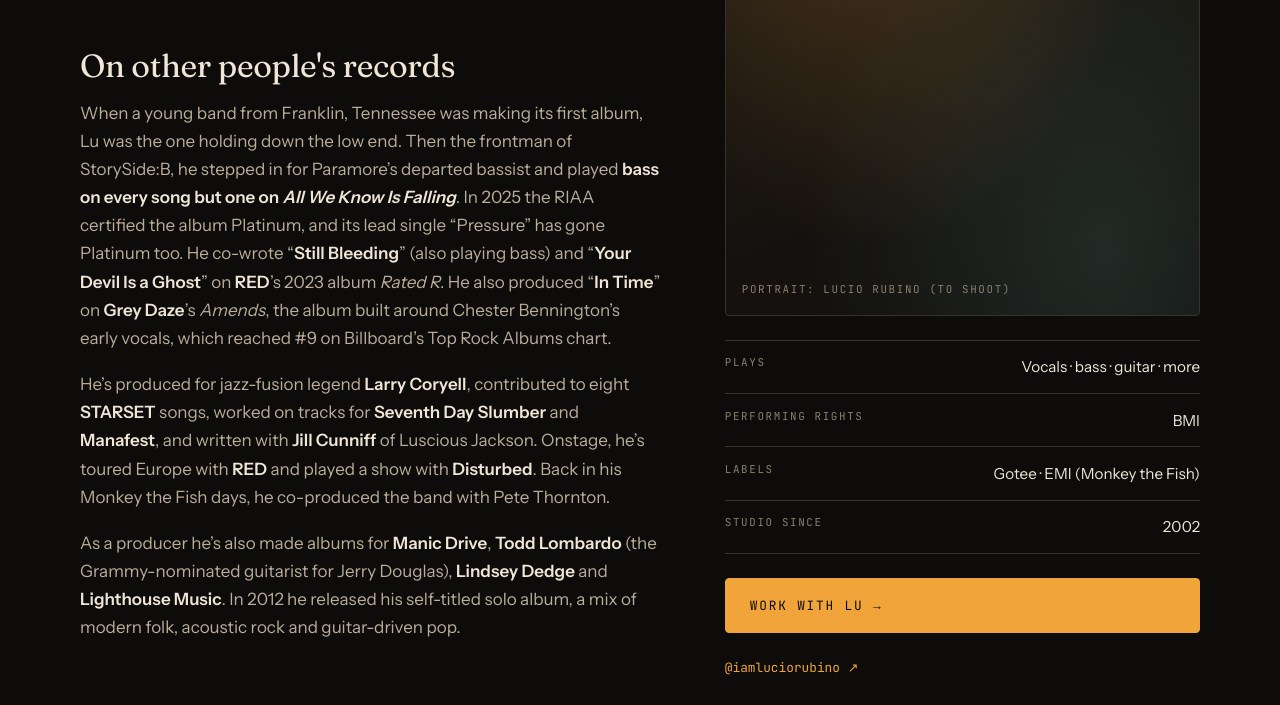
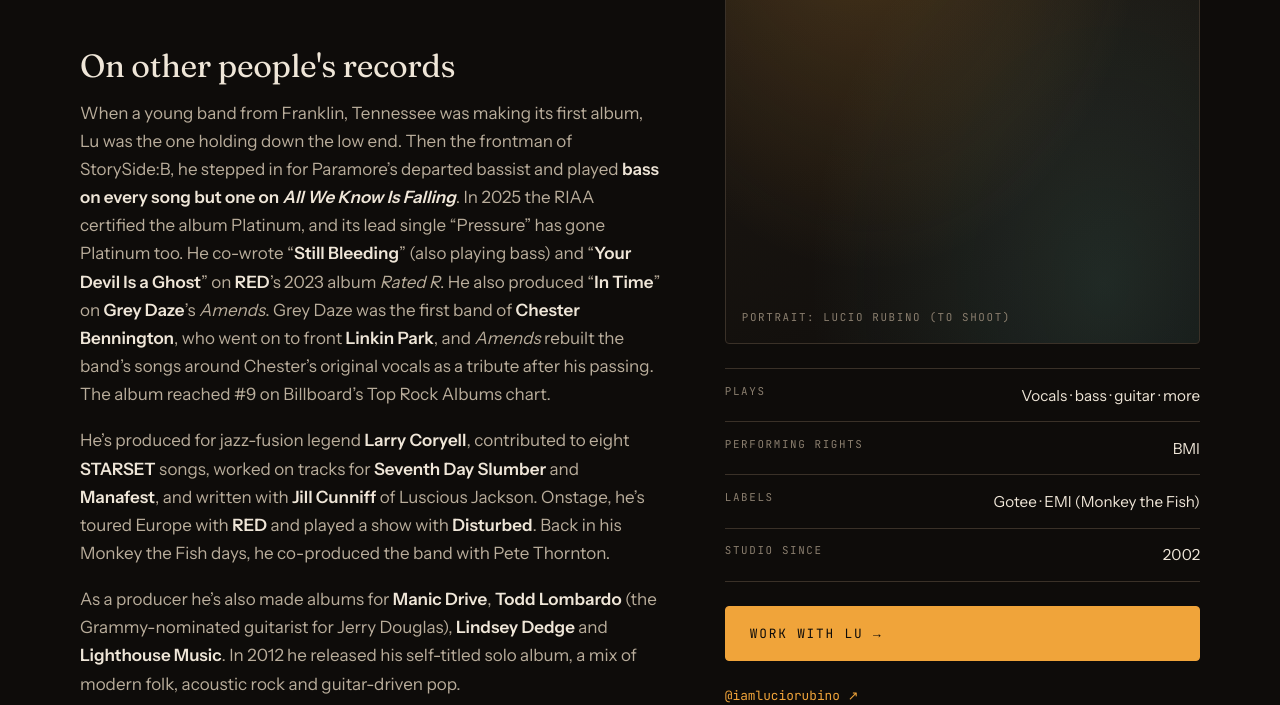
Before and after one commit to tanacea/fishtank-recordings-site, an Astro site: page /lucio-rubino in a window 1280 px wide. Shown: the part 1303-2008 px from the top of the page. Built offline with nearby package versions, Linux system fonts and the light colour scheme; Astro itself is replaced by a stand-in of ours.

Commit message:
Bio: note Grey Daze was Chester Bennington's band before Linkin Park
Co-Authored-By: Claude Opus 5.5 <noreply@anthropic.com>
Claude-Session: https://claude.ai/code/session_01TsdbZ8zuMUmYWZfZnDuggs

```diff
--- a/src/data/site.ts
+++ b/src/data/site.ts
@@ -88,7 +88,7 @@ export const credits: Credit[] = [
     source: 'Deezer writer credits',
   },
   {
-    artist: 'Grey Daze (Chester Bennington)',
+    artist: 'Grey Daze (Chester Bennington of Linkin Park)',
     work: 'Amends: "In Time"',
     year: '2020',
     label: 'Loma Vista Recordings',
--- a/src/pages/index.astro
+++ b/src/pages/index.astro
@@ -9,7 +9,7 @@ import { tracks, marquee, business as b } from '../data/site';
 
 const featured = [
   { title: 'Pressure', artist: 'Paramore', note: 'Platinum · bass', id: songId('Pressure', 'Paramore') },
-  { title: 'In Time', artist: 'Grey Daze', note: 'Chester Bennington', id: songId('In Time', 'Grey Daze') },
+  { title: 'In Time', artist: 'Grey Daze', note: 'Chester Bennington of Linkin Park', id: songId('In Time', 'Grey Daze') },
   { title: 'Be Still', artist: 'StorySide:B', note: 'BMI Top 5 · co-writer', id: songId('Be Still', 'StorySide:B') },
   { title: 'TRIALS', artist: 'STARSET', id: songId('TRIALS', 'STARSET') },
   { title: 'Tell Me How To Say Goodbye', artist: 'RED', id: songId('Tell Me How To Say Goodbye', 'RED') },
--- a/src/pages/lucio-rubino.astro
+++ b/src/pages/lucio-rubino.astro
@@ -23,7 +23,7 @@ import { business as b } from '../data/site';
         <p>In 2003 he co-founded <strong>StorySide:B</strong> with drummer Jordan Mohilowski. The band signed to <strong>Gotee Records</strong>, released two albums and rode a wave of Christian radio hits. Lu co-wrote “<strong>Be Still</strong>,” a song that still brings listeners comfort today. BMI named it one of the five most-played songs on Christian radio in 2008.</p>
 
         <h2>On other people's records</h2>
-        <p>When a young band from Franklin, Tennessee was making its first album, Lu was the one holding down the low end. Then the frontman of StorySide:B, he stepped in for Paramore’s departed bassist and played <strong>bass on every song but one on <em>All We Know Is Falling</em></strong>. In 2025 the RIAA certified the album Platinum, and its lead single “Pressure” has gone Platinum too. He co-wrote “<strong>Still Bleeding</strong>” (also playing bass) and “<strong>Your Devil Is a Ghost</strong>” on <strong>RED</strong>’s 2023 album <em>Rated R</em>. He also produced “<strong>In Time</strong>” on <strong>Grey Daze</strong>’s <em>Amends</em>, the album built around Chester Bennington’s early vocals, which reached #9 on Billboard’s Top Rock Albums chart.</p>
+        <p>When a young band from Franklin, Tennessee was making its first album, Lu was the one holding down the low end. Then the frontman of StorySide:B, he stepped in for Paramore’s departed bassist and played <strong>bass on every song but one on <em>All We Know Is Falling</em></strong>. In 2025 the RIAA certified the album Platinum, and its lead single “Pressure” has gone Platinum too. He co-wrote “<strong>Still Bleeding</strong>” (also playing bass) and “<strong>Your Devil Is a Ghost</strong>” on <strong>RED</strong>’s 2023 album <em>Rated R</em>. He also produced “<strong>In Time</strong>” on <strong>Grey Daze</strong>’s <em>Amends</em>. Grey Daze was the first band of <strong>Chester Bennington</strong>, who went on to front <strong>Linkin Park</strong>, and <em>Amends</em> rebuilt the band’s songs around Chester’s original vocals as a tribute after his passing. The album reached #9 on Billboard’s Top Rock Albums chart.</p>
         <p>He’s produced for jazz-fusion legend <strong>Larry Coryell</strong>, contributed to eight <strong>STARSET</strong> songs, worked on tracks for <strong>Seventh Day Slumber</strong> and <strong>Manafest</strong>, and written with <strong>Jill Cunniff</strong> of Luscious Jackson. Onstage, he’s toured Europe with <strong>RED</strong> and played a show with <strong>Disturbed</strong>. Back in his Monkey the Fish days, he co-produced the band with Pete Thornton.</p>
         <p>As a producer he’s also made albums for <strong>Manic Drive</strong>, <strong>Todd Lombardo</strong> (the Grammy-nominated guitarist for Jerry Douglas), <strong>Lindsey Dedge</strong> and <strong>Lighthouse Music</strong>. In 2012 he released his self-titled solo album, a mix of modern folk, acoustic rock and guitar-driven pop.</p>
 
```
